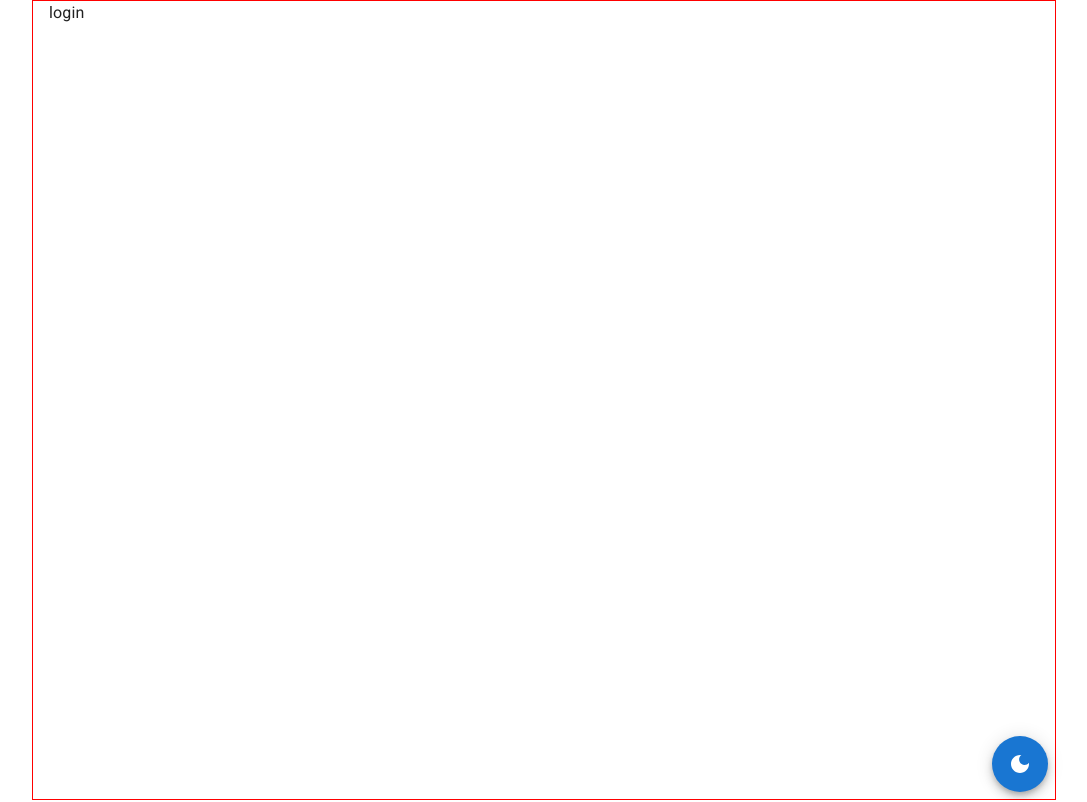
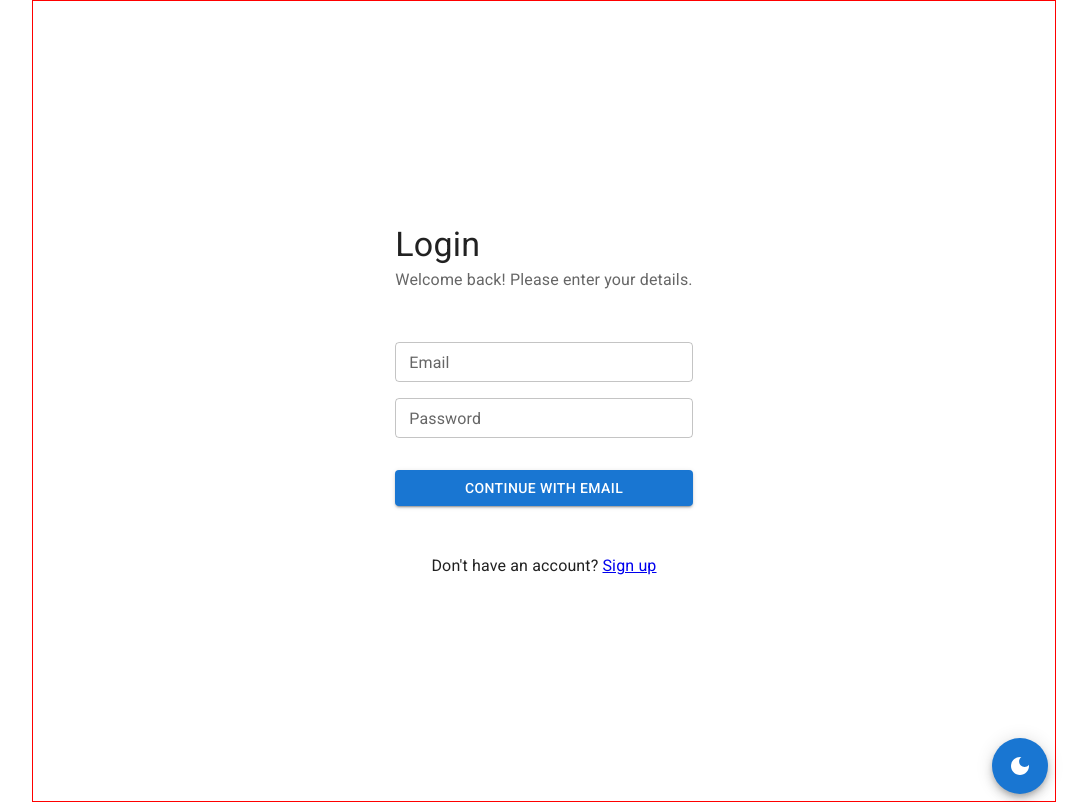
Before and after one commit to yorhadev/rt_pb_tp4, a React (Vite) app: page /login in a window 1280 px wide. Shown: the whole page, without its empty margins (96-1183 px from the left). Built offline with nearby package versions, Linux system fonts and the light colour scheme; no server answers.

Commit message:
feat: created login page

```diff
--- a/package.json
+++ b/package.json
@@ -18,6 +18,7 @@
     "firebase": "^10.13.1",
     "react": "^18.3.1",
     "react-dom": "^18.3.1",
+    "react-hook-form": "^7.53.0",
     "react-router-dom": "^6.26.2"
   },
   "devDependencies": {
--- /dev/null
+++ b/src/composables/patterns/index.js
@@ -0,0 +1 @@
+export const useEmailPattern = /^[\w-\.]+@([\w-]+\.)+[\w-]{2,4}$/g;
--- a/src/layouts/root/index.jsx
+++ b/src/layouts/root/index.jsx
@@ -1,5 +1,5 @@
 import styles from "./styles.module.css";
-import { createTheme, CssBaseline, ThemeProvider } from "@mui/material";
+import { Box, createTheme, CssBaseline, ThemeProvider } from "@mui/material";
 import { Outlet } from "react-router-dom";
 import { ThemeControlFab } from "src/components";
 import { AuthProvider } from "src/contexts/auth";
@@ -16,14 +16,14 @@ export default function RootLayout() {
       <CssBaseline />
       <AuthProvider>
         <SnackbarProvider>
-          <div className={styles.root_layout}>
-            <div className={styles.root_layout_container}>
+          <Box className={styles.root_layout}>
+            <Box className={styles.root_layout_container}>
               <Outlet />
-            </div>
-            <div className={styles.root_layout_fab_container}>
+            </Box>
+            <Box className={styles.root_layout_fab_container}>
               <ThemeControlFab />
-            </div>
-          </div>
+            </Box>
+          </Box>
         </SnackbarProvider>
       </AuthProvider>
     </ThemeProvider>
--- a/src/pages/home/index.jsx
+++ b/src/pages/home/index.jsx
@@ -1,14 +1,14 @@
 import { useNavigate } from "react-router-dom";
 import styles from "./styles.module.css";
-import { Button, Chip, Typography } from "@mui/material";
+import { Box, Button, Chip, Typography } from "@mui/material";
 
 export default function Home() {
   const navigate = useNavigate();
   const navigateTo = (path) => navigate(path);
 
   return (
-    <main className={styles.home_container}>
-      <div className={styles.home_content_container}>
+    <Box component="main" className={styles.home_container}>
+      <Box className={styles.home_content_container}>
         <Chip label="Generico System is now live! 🎉" />
         <Typography component="h1" variant="h2">
           Quotation
@@ -19,15 +19,15 @@ export default function Home() {
           Powerful, flexible and data-driven, Generico System makes it easy to
           personalized quotations in just a few clicks.
         </Typography>
-        <div className={styles.home_buttons_container}>
+        <Box className={styles.home_buttons_container}>
           <Button variant="contained" onClick={() => navigateTo("/login")}>
             Start for free
           </Button>
           <Button variant="text" onClick={() => navigateTo("/register")}>
             Sign in
           </Button>
-        </div>
-      </div>
-    </main>
+        </Box>
+      </Box>
+    </Box>
   );
 }
--- a/src/pages/login/index.jsx
+++ b/src/pages/login/index.jsx
@@ -1,7 +1,59 @@
+import { Box, Button, TextField, Typography } from "@mui/material";
+import styles from "./styles.module.css";
+import { Link } from "react-router-dom";
+import { useForm } from "react-hook-form";
+import { useEmailPattern } from "src/composables/patterns";
+
 export default function Login() {
+  const {
+    handleSubmit,
+    register,
+    formState: { errors },
+  } = useForm();
+  const onSubmit = (data) => console.log(data);
+
   return (
-    <div>
-      <div>login</div>
-    </div>
+    <Box component="main" className={styles.login_container}>
+      <Box className={styles.login_content_container}>
+        <Box>
+          <Typography component="h1" variant="h4">
+            Login
+          </Typography>
+          <Typography component="p" variant="subtitle1" color="textSecondary">
+            Welcome back! Please enter your details.
+          </Typography>
+        </Box>
+        <Box
+          component="form"
+          className={styles.login_form_container}
+          noValidate
+          autoComplete="off"
+          onSubmit={handleSubmit(onSubmit)}
+        >
+          <TextField
+            label="Email"
+            size="small"
+            {...register("email", { required: true, pattern: useEmailPattern })}
+            helperText={errors.email && "Field should be a valid e-mail"}
+            error={Boolean(errors.email)}
+          />
+          <TextField
+            label="Password"
+            size="small"
+            type="password"
+            {...register("password", { required: true, minLength: 6 })}
+            helperText={errors.password && "Field should be a valid password"}
+            error={Boolean(errors.password)}
+          />
+          <Button variant="contained" type="submit">
+            Continue with Email
+          </Button>
+        </Box>
+        <Box className={styles.login_nav_container}>
+          <Typography>Don't have an account?</Typography>
+          <Link to="/register">Sign up</Link>
+        </Box>
+      </Box>
+    </Box>
   );
 }
--- /dev/null
+++ b/src/pages/login/styles.module.css
@@ -0,0 +1,33 @@
+.login_container {
+  display: grid;
+  align-items: center;
+  justify-items: center;
+  min-height: inherit;
+}
+
+.login_content_container {
+  display: grid;
+  gap: 3rem;
+  max-width: 60ch;
+}
+
+.login_header_container {
+  display: grid;
+  gap: 0.5rem;
+}
+
+.login_form_container {
+  display: grid;
+  gap: 1rem;
+}
+
+.login_form_container button {
+  margin-top: 1rem;
+}
+
+.login_nav_container {
+  display: flex;
+  align-items: center;
+  justify-content: center;
+  gap: 0.25rem;
+}
```
